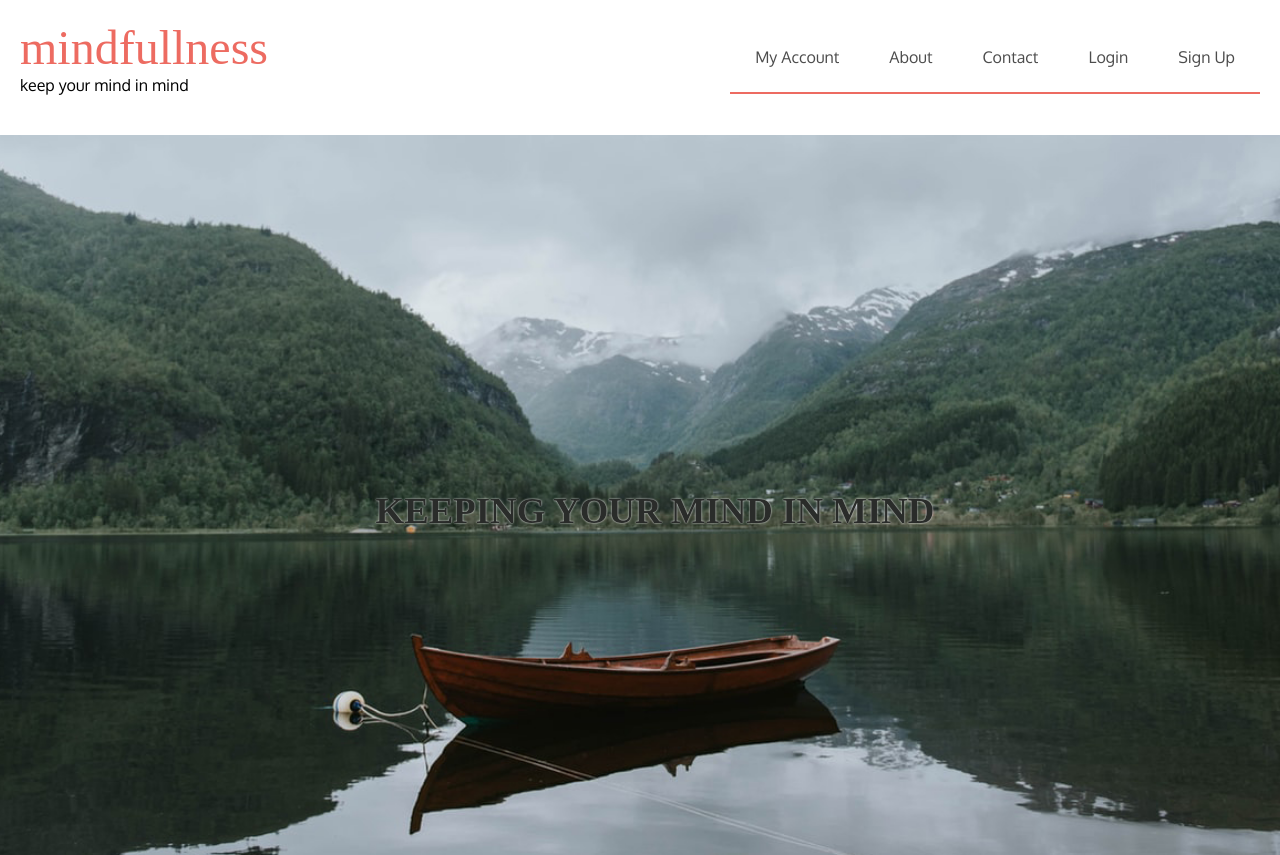
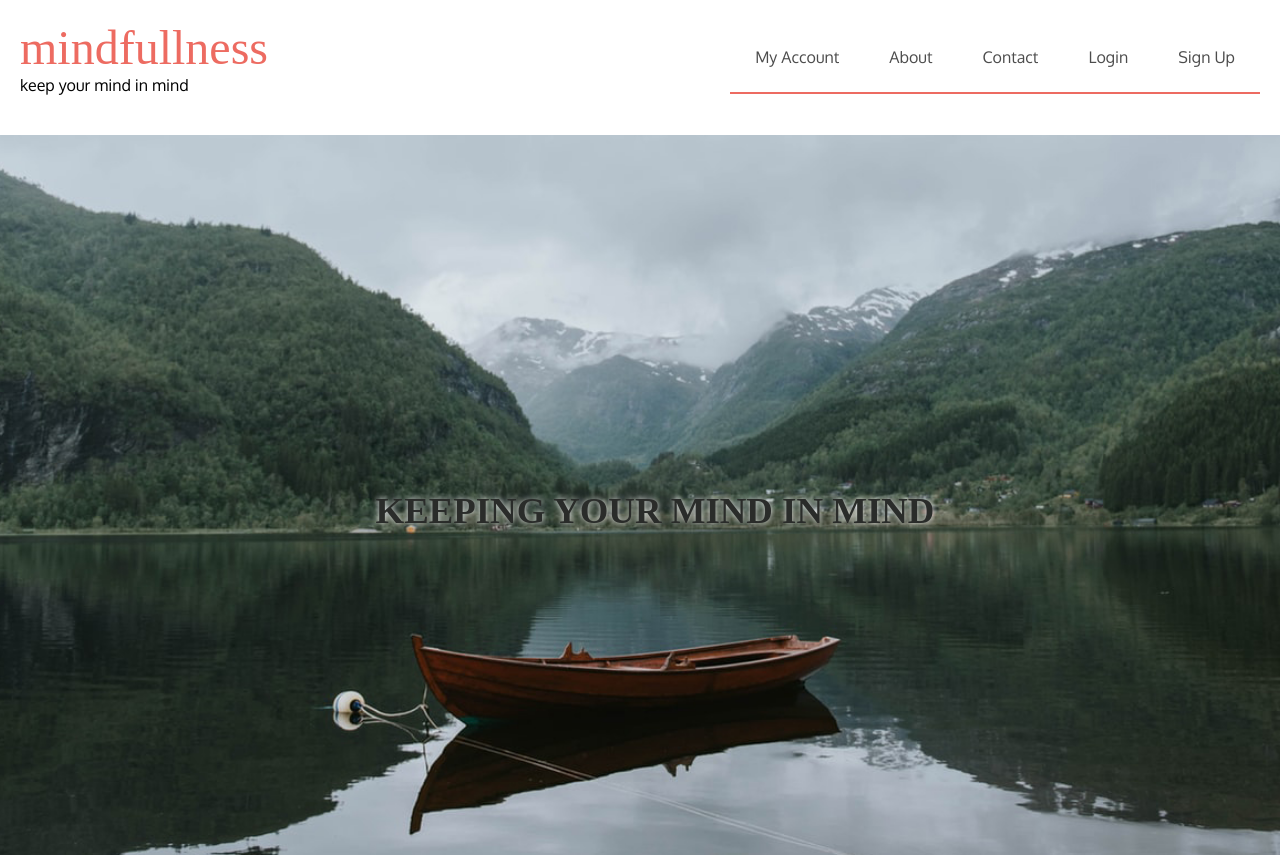
Before and after one commit to havergara/8117, a plain HTML site: page index.html in a window 1280 px wide. Shown: the top 855 px of the page. Drawn offline with Linux system fonts and the light colour scheme.

Commit message:
'update'

```diff
--- a/styles/index.css
+++ b/styles/index.css
@@ -15,7 +15,7 @@ h3 {
 
 .divider > h3{
     color: rgb(42, 44, 42);
-    text-shadow: 0 0 2px var(--white);
+    text-shadow: 0 0 6px var(--white);
     font-size: 2.3em;
     text-align: center;
 }
```
